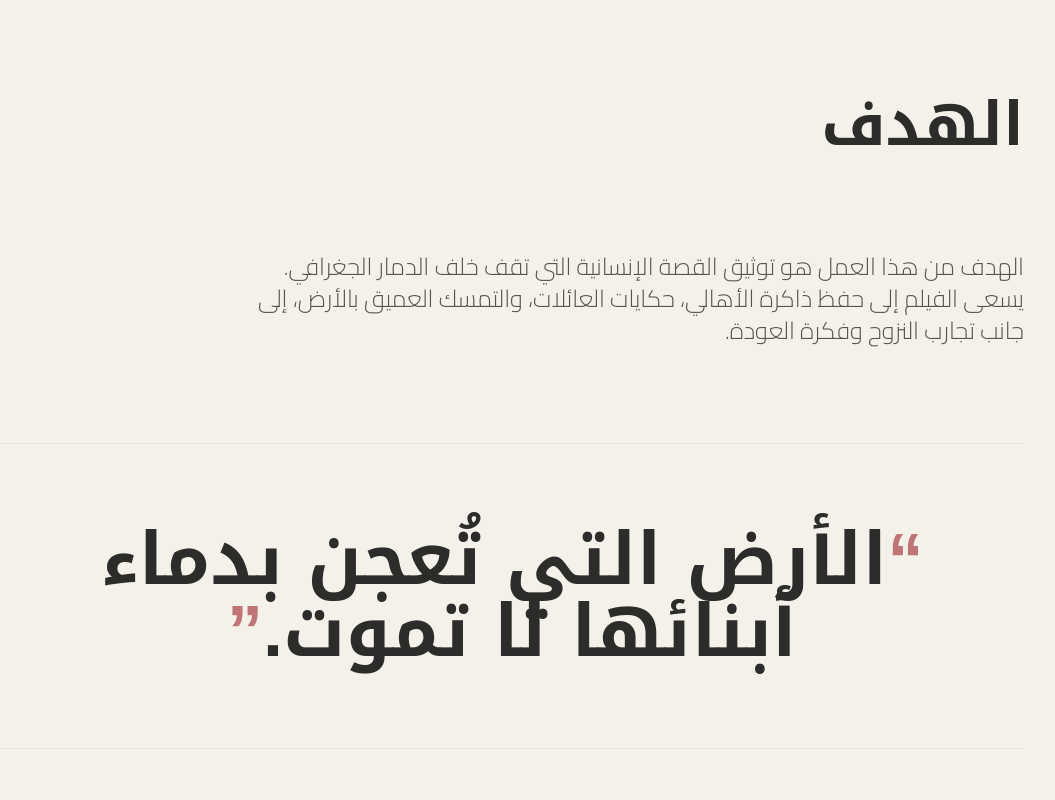
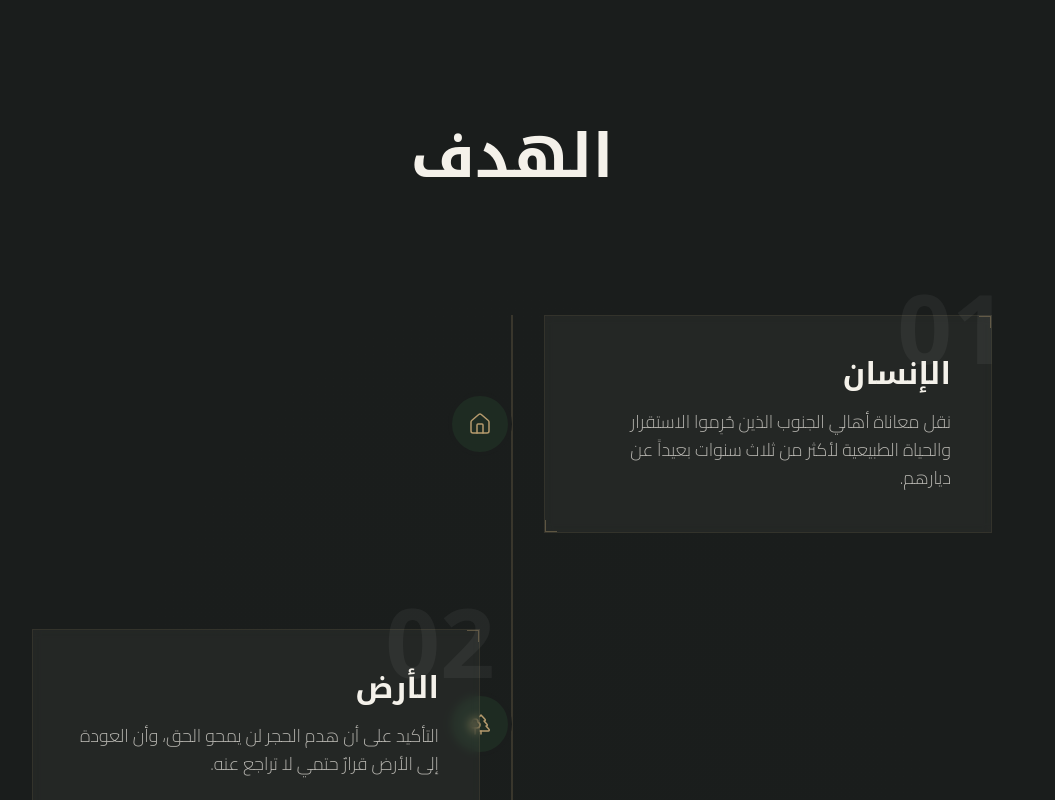
Before and after one commit to Kakarot-knb/balda-tayba, a Next.js app: page /baldatayba in a window 1280 px wide. Shown: the part 2980-3780 px from the top of the page, without its empty margins (128-1183 px from the left). Built offline with nearby package versions, Linux system fonts and the light colour scheme.

Commit message:
Redesign Objective section as a cinematic infographic

```diff
--- a/components/sections/ObjectiveSection.tsx
+++ b/components/sections/ObjectiveSection.tsx
@@ -1,13 +1,50 @@
 'use client';
 
 import { motion } from 'framer-motion';
+import { Home, Trees, HeartHandshake, Flower2 } from 'lucide-react';
+import clsx from 'clsx';
+
+const objectives = [
+  {
+    id: '01',
+    title: 'الإنسان',
+    description: 'نقل معاناة أهالي الجنوب الذين حُرِموا الاستقرار والحياة الطبيعية لأكثر من ثلاث سنوات بعيداً عن ديارهم.',
+    icon: Home,
+  },
+  {
+    id: '02',
+    title: 'الأرض',
+    description: 'التأكيد على أن هدم الحجر لن يمحو الحق، وأن العودة إلى الأرض قرارٌ حتمي لا تراجع عنه.',
+    icon: Trees,
+  },
+  {
+    id: '03',
+    title: 'التضحية',
+    description: 'توثيق نماذج التضحيات في الطيبة، من أمهات الشهداء إلى الشباب الذين استمروا في عطائهم رغم خساراتهم المتكررة.',
+    icon: HeartHandshake,
+  },
+  {
+    id: '04',
+    title: 'من الركام إلى النصر',
+    description: 'تحويل الركام إلى نصر من خلال إبراز الفكرة البصرية بأن الدمار ليس إلا مخاضاً عسيراً يسبق ولادة النصر واستعادة الحياة.',
+    icon: Flower2,
+    isSpecial: true,
+  },
+];
 
 export default function ObjectiveSection() {
   return (
-    <section id="objective" className="w-full py-16 md:py-24 lg:py-32 px-4 md:px-6 lg:px-12 bg-primary-bg">
-      <div className="container mx-auto max-w-5xl">
+    <section id="objective" className="w-full py-20 md:py-32 lg:py-40 px-4 md:px-6 lg:px-12 bg-deep-bg relative overflow-hidden">
+
+      {/* Subtle background texture/glow */}
+      <div className="absolute inset-0 pointer-events-none bg-[radial-gradient(ellipse_at_center,_var(--tw-gradient-stops))] from-deep-green/5 via-deep-bg to-deep-bg"></div>
+
+      <div className="container mx-auto max-w-6xl relative z-10">
+
+        {/* Section Header */}
+        <div className="flex flex-col items-center justify-center mb-24 md:mb-32">
           <motion.h2
-          className="font-heading text-[clamp(2.5rem,6vw,4rem)] md:text-5xl lg:text-6xl text-primary-text font-bold mb-10 md:mb-16 lg:mb-24"
+            className="font-heading text-[clamp(2.5rem,6vw,4rem)] md:text-5xl lg:text-6xl text-primary-bg font-bold text-center"
             initial={{ opacity: 0, y: 20 }}
             whileInView={{ opacity: 1, y: 0 }}
             viewport={{ once: true }}
@@ -15,34 +52,141 @@ export default function ObjectiveSection() {
           >
             الهدف
           </motion.h2>
+        </div>
 
-        <div className="flex flex-col gap-12 md:gap-16 lg:gap-24">
+        {/* Infographic Timeline */}
+        <div className="relative max-w-5xl mx-auto">
+
+          {/* Vertical Connecting Line (Desktop: Center, Mobile: Right) */}
+          <div className="absolute top-0 bottom-0 right-8 md:right-1/2 w-[1px] transform md:translate-x-1/2">
             <motion.div
-            className="max-w-3xl"
-            initial={{ opacity: 0, y: 20 }}
-            whileInView={{ opacity: 1, y: 0 }}
-            viewport={{ once: true }}
+              className="w-full h-full bg-gradient-to-b from-accent-gold/40 via-accent-gold/40 to-accent-red origin-top"
+              initial={{ scaleY: 0 }}
+              whileInView={{ scaleY: 1 }}
+              viewport={{ once: true, margin: "-100px" }}
+              transition={{ duration: 2.5, ease: "easeInOut" }}
+            />
+          </div>
+
+          <div className="flex flex-col gap-16 md:gap-24 relative">
+            {objectives.map((obj, index) => {
+              const isEven = index % 2 !== 0; // 0-indexed, so index 1 is "02", index 3 is "04"
+              const Icon = obj.icon;
+
+              return (
+                <div key={obj.id} className={clsx(
+                  "flex flex-col md:flex-row items-center gap-8 md:gap-16 w-full",
+                  isEven ? "md:flex-row-reverse" : ""
+                )}>
+
+                  {/* Content Card */}
+                  <motion.div
+                    className={clsx(
+                      "w-full md:w-1/2 flex relative z-20",
+                      isEven ? "md:justify-start" : "md:justify-end"
+                    )}
+                    initial={{ opacity: 0, y: 30, x: isEven ? -20 : 20 }}
+                    whileInView={{ opacity: 1, y: 0, x: 0 }}
+                    viewport={{ once: true, margin: "-50px" }}
                     transition={{ duration: 0.8, delay: 0.2 }}
                   >
-            <p className="font-body text-lg md:text-xl lg:text-2xl leading-loose text-text-secondary font-light">
-              الهدف من هذا العمل هو توثيق القصة الإنسانية التي تقف خلف الدمار الجغرافي.
-              يسعى الفيلم إلى حفظ ذاكرة الأهالي، حكايات العائلات، والتمسك العميق بالأرض، إلى جانب تجارب النزوح وفكرة العودة.
+                    <div className={clsx(
+                      "relative p-8 md:p-10 w-full max-w-md border mr-16 md:mr-0",
+                      obj.isSpecial
+                        ? "bg-deep-green/20 border-accent-red/30 shadow-[0_0_40px_rgba(155,34,38,0.05)] backdrop-blur-sm"
+                        : "bg-surface/5 border-accent-gold/10 backdrop-blur-sm"
+                    )}>
+                      {/* Number watermark */}
+                      <span className={clsx(
+                        "absolute -top-8 -right-4 font-heading text-6xl md:text-8xl font-black select-none pointer-events-none",
+                        obj.isSpecial ? "text-accent-red/5" : "text-white/5"
+                      )}>
+                        {obj.id}
+                      </span>
+
+                      <h3 className={clsx(
+                        "font-heading text-2xl md:text-3xl font-bold mb-4 flex items-center gap-4 relative z-10",
+                        obj.isSpecial ? "text-accent-red" : "text-primary-bg"
+                      )}>
+                        {obj.title}
+                      </h3>
+                      <p className={clsx(
+                        "font-body text-base md:text-lg leading-relaxed font-light relative z-10",
+                        obj.isSpecial ? "text-primary-bg/90" : "text-primary-bg/70"
+                      )}>
+                        {obj.description}
                       </p>
+
+                      {/* Decorative corner accents */}
+                      <div className={clsx("absolute top-0 right-0 w-3 h-3 border-t border-r", obj.isSpecial ? "border-accent-red" : "border-accent-gold/40")} />
+                      <div className={clsx("absolute bottom-0 left-0 w-3 h-3 border-b border-l", obj.isSpecial ? "border-accent-red" : "border-accent-gold/40")} />
+                    </div>
                   </motion.div>
 
-          {/* Major Typographic Moment */}
+                  {/* Center Node (Desktop) */}
                   <motion.div
-            className="flex justify-center py-10 md:py-16 lg:py-20 border-y border-text-secondary/10 px-4"
+                    className="absolute right-1/2 transform translate-x-1/2 z-10 hidden md:flex items-center justify-center"
+                    initial={{ opacity: 0, scale: 0 }}
+                    whileInView={{ opacity: 1, scale: 1 }}
+                    viewport={{ once: true, margin: "-100px" }}
+                    transition={{ duration: 0.6, delay: 0.4 }}
+                  >
+                    <div className={clsx(
+                      "w-16 h-16 rounded-full flex items-center justify-center border-4 border-deep-bg relative",
+                      obj.isSpecial ? "bg-accent-red shadow-[0_0_30px_rgba(155,34,38,0.4)]" : "bg-deep-green"
+                    )}>
+                      {/* Outer pulse ring for special node */}
+                      {obj.isSpecial && (
+                        <div className="absolute inset-0 rounded-full border border-accent-red/50 animate-ping opacity-75" style={{ animationDuration: '3s' }} />
+                      )}
+                      <Icon className={clsx("w-6 h-6", obj.isSpecial ? "text-primary-bg" : "text-accent-gold")} strokeWidth={1.5} />
+                    </div>
+                  </motion.div>
+
+                  {/* Mobile Node */}
+                  <motion.div
+                    className="absolute right-8 transform translate-x-1/2 z-10 md:hidden flex items-center justify-center"
+                    initial={{ opacity: 0, scale: 0 }}
+                    whileInView={{ opacity: 1, scale: 1 }}
+                    viewport={{ once: true }}
+                    transition={{ duration: 0.6, delay: 0.4 }}
+                  >
+                    <div className={clsx(
+                      "w-12 h-12 rounded-full flex items-center justify-center border-4 border-deep-bg relative",
+                      obj.isSpecial ? "bg-accent-red shadow-[0_0_20px_rgba(155,34,38,0.4)]" : "bg-deep-green"
+                    )}>
+                       {/* Outer pulse ring for special node */}
+                       {obj.isSpecial && (
+                        <div className="absolute inset-0 rounded-full border border-accent-red/50 animate-ping opacity-75" style={{ animationDuration: '3s' }} />
+                      )}
+                      <Icon className={clsx("w-5 h-5", obj.isSpecial ? "text-primary-bg" : "text-accent-gold")} strokeWidth={1.5} />
+                    </div>
+                  </motion.div>
+
+                  {/* Empty Spacer for alternating layout */}
+                  <div className="hidden md:block md:w-1/2" />
+                </div>
+              );
+            })}
+          </div>
+        </div>
+
+        {/* Major Typographic Moment / Blockquote */}
+        <motion.div
+          className="flex justify-center mt-32 md:mt-48 pt-16 md:pt-24 border-t border-accent-gold/10 px-4 relative"
           initial={{ opacity: 0 }}
           whileInView={{ opacity: 1 }}
           viewport={{ once: true }}
           transition={{ duration: 1.2, delay: 0.4 }}
         >
-            <blockquote className="font-heading text-[clamp(2rem,6vw,4.5rem)] md:text-5xl lg:text-7xl text-primary-text font-bold text-center leading-tight max-w-4xl">
-              <span className="text-accent-red/60">&ldquo;</span>الأرض التي تُعجن بدماء أبنائها لا تموت.<span className="text-accent-red/60">&rdquo;</span>
+          {/* Subtle glow behind the quote */}
+          <div className="absolute top-1/2 left-1/2 -translate-x-1/2 -translate-y-1/2 w-[80%] h-[80%] bg-accent-red/5 blur-[100px] pointer-events-none rounded-full" />
+
+          <blockquote className="font-heading text-[clamp(1.75rem,5vw,4rem)] md:text-5xl lg:text-7xl text-primary-bg font-bold text-center leading-tight max-w-4xl relative z-10">
+            <span className="text-accent-red/80">&ldquo;</span>خُطَانَا إِلَيْكِ مَقْضِيَّة.. وَحُقُوقُنَا فِيكِ حَتْمِيَّة.<span className="text-accent-red/80">&rdquo;</span>
           </blockquote>
         </motion.div>
-        </div>
+
       </div>
     </section>
   );
```
Lines whose indentation alone changed are shown as unchanged.
